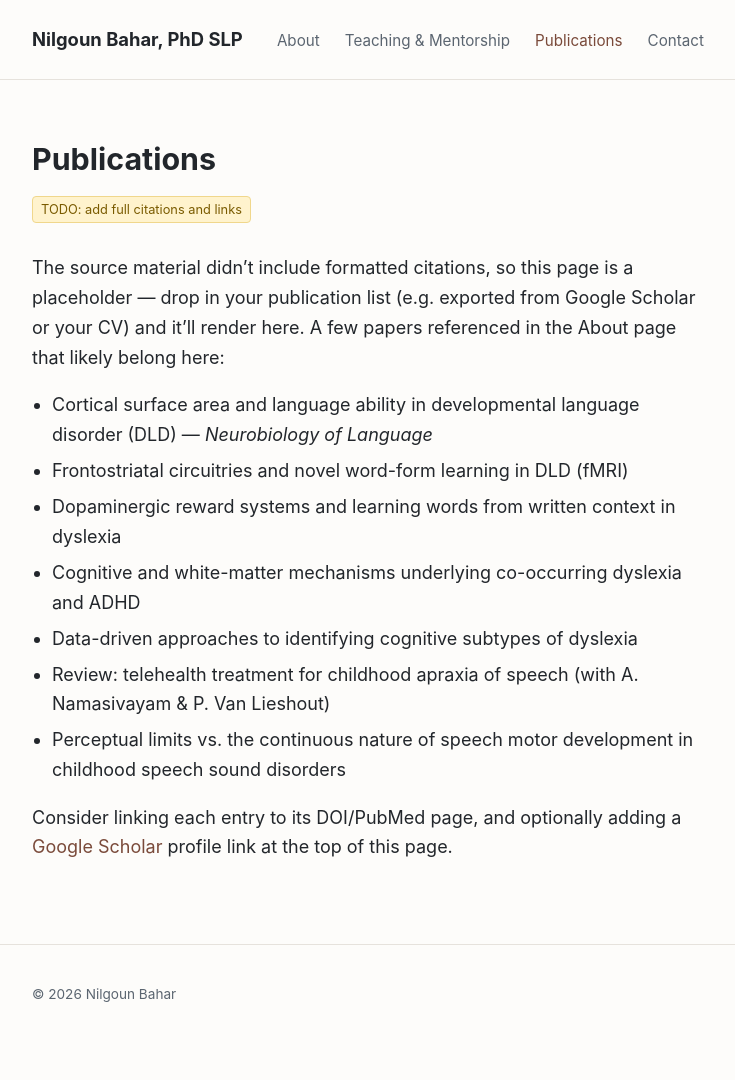
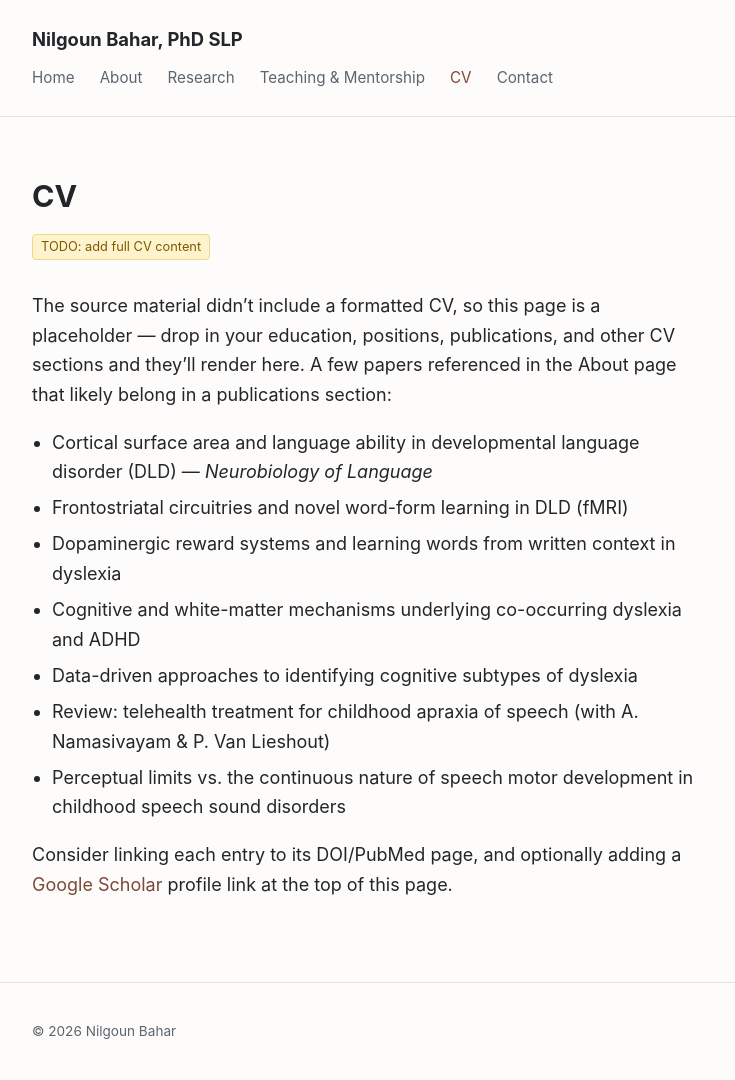
Before and after one commit to N-Bahar/N-Bahar.github.io, a Jekyll site: the page built from cv.md, in a window 1280 px wide. Shown: the whole page, without its empty margins (272-1007 px from the left). Built offline with Jekyll 4.4.1, drawn with Linux system fonts in a browser that asks for light colours; before the commit the page ends 1043 px from its top, so only the background shows below that.

Commit message:
Split home/about, add Research placeholder, rename Publications to CV
Home now holds just the opening intro; the rest of the bio moves to a
new About page. Adds a placeholder Research page and renames the
Publications page/nav item to CV.

Co-Authored-By: Claude Sonnet 5 <noreply@anthropic.com>

```diff
--- a/_config.yml
+++ b/_config.yml
@@ -18,12 +18,16 @@ plugins:
   - jekyll-seo-tag
 
 nav:
+  - title: Home
+    url: /
   - title: About
-    url: /
+    url: /about/
+  - title: Research
+    url: /research/
   - title: Teaching & Mentorship
     url: /teaching/
-  - title: Publications
-    url: /publications/
+  - title: CV
+    url: /cv/
   - title: Contact
     url: /contact/
 
--- a/publications.md
+++ b/cv.md
@@ -1,14 +1,14 @@
 ---
 layout: default
-title: Publications
-permalink: /publications/
+title: CV
+permalink: /cv/
 ---
 
-# Publications
+# CV
 
-<p class="todo">TODO: add full citations and links</p>
+<p class="todo">TODO: add full CV content</p>
 
-The source material didn't include formatted citations, so this page is a placeholder — drop in your publication list (e.g. exported from Google Scholar or your CV) and it'll render here. A few papers referenced in the About page that likely belong here:
+The source material didn't include a formatted CV, so this page is a placeholder — drop in your education, positions, publications, and other CV sections and they'll render here. A few papers referenced in the About page that likely belong in a publications section:
 
 - Cortical surface area and language ability in developmental language disorder (DLD) — *Neurobiology of Language*
 - Frontostriatal circuitries and novel word-form learning in DLD (fMRI)
```
Also changed, not shown: about.md (added, +23 -0 lines), index.md (+1 -19 lines), research.md (added, +11 -0 lines).
